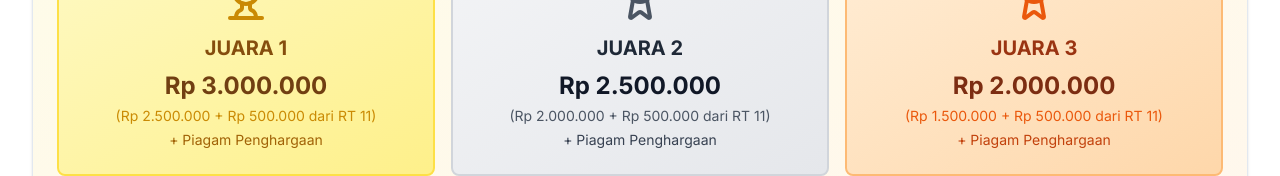
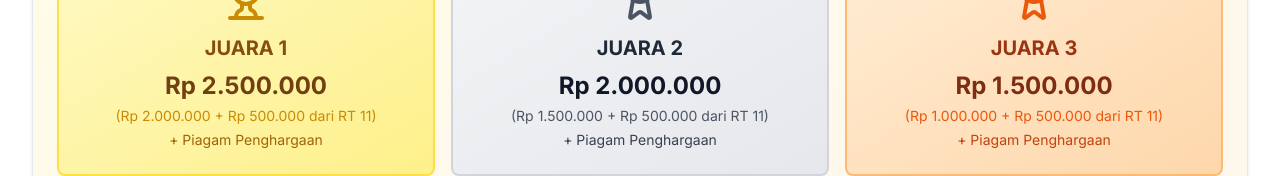
Before and after one commit to guntarion/rw9-17an2025, a Next.js app: page /lomba in a window 1280 px wide. Shown: the part 2727-2903 px from the top of the page. Built offline with nearby package versions, Linux system fonts and the light colour scheme.

Commit message:
Update bilangan lomba lingkungan hidup

```diff
--- a/src/components/lomba/LombaLingkungan.tsx
+++ b/src/components/lomba/LombaLingkungan.tsx
@@ -75,7 +75,7 @@ export default function LombaLingkungan() {
         <Card className="text-center">
           <CardContent className="p-4">
             <Trophy className="w-8 h-8 text-yellow-600 mx-auto mb-2" />
-            <div className="text-2xl font-bold text-yellow-600">Rp 7,5M</div>
+            <div className="text-2xl font-bold text-yellow-600">Rp 6M</div>
             <div className="text-sm text-gray-600">Total Hadiah</div>
           </CardContent>
         </Card>
@@ -277,22 +277,22 @@ export default function LombaLingkungan() {
             <div className="text-center p-6 bg-gradient-to-br from-yellow-100 to-yellow-200 rounded-lg border-2 border-yellow-300">
               <Trophy className="w-12 h-12 text-yellow-600 mx-auto mb-3" />
               <div className="text-xl font-bold text-yellow-800">JUARA 1</div>
-              <div className="text-2xl font-bold text-yellow-900 mt-2">Rp 3.000.000</div>
-              <div className="text-sm text-yellow-600 mt-1">(Rp 2.500.000 + Rp 500.000 dari RT 11)</div>
+              <div className="text-2xl font-bold text-yellow-900 mt-2">Rp 2.500.000</div>
+              <div className="text-sm text-yellow-600 mt-1">(Rp 2.000.000 + Rp 500.000 dari RT 11)</div>
               <div className="text-sm text-yellow-700 mt-1">+ Piagam Penghargaan</div>
             </div>
             <div className="text-center p-6 bg-gradient-to-br from-gray-100 to-gray-200 rounded-lg border-2 border-gray-300">
               <Award className="w-12 h-12 text-gray-600 mx-auto mb-3" />
               <div className="text-xl font-bold text-gray-800">JUARA 2</div>
-              <div className="text-2xl font-bold text-gray-900 mt-2">Rp 2.500.000</div>
-              <div className="text-sm text-gray-600 mt-1">(Rp 2.000.000 + Rp 500.000 dari RT 11)</div>
+              <div className="text-2xl font-bold text-gray-900 mt-2">Rp 2.000.000</div>
+              <div className="text-sm text-gray-600 mt-1">(Rp 1.500.000 + Rp 500.000 dari RT 11)</div>
               <div className="text-sm text-gray-700 mt-1">+ Piagam Penghargaan</div>
             </div>
             <div className="text-center p-6 bg-gradient-to-br from-orange-100 to-orange-200 rounded-lg border-2 border-orange-300">
               <Award className="w-12 h-12 text-orange-600 mx-auto mb-3" />
               <div className="text-xl font-bold text-orange-800">JUARA 3</div>
-              <div className="text-2xl font-bold text-orange-900 mt-2">Rp 2.000.000</div>
-              <div className="text-sm text-orange-600 mt-1">(Rp 1.500.000 + Rp 500.000 dari RT 11)</div>
+              <div className="text-2xl font-bold text-orange-900 mt-2">Rp 1.500.000</div>
+              <div className="text-sm text-orange-600 mt-1">(Rp 1.000.000 + Rp 500.000 dari RT 11)</div>
               <div className="text-sm text-orange-700 mt-1">+ Piagam Penghargaan</div>
             </div>
           </div>
--- a/src/data/faq.json
+++ b/src/data/faq.json
@@ -329,7 +329,7 @@
       "category": "competition",
       "lomba": "lingkungan",
       "question": "Berapa periode, jadwal penjurian, dan total hadiah Lomba Lingkungan Hidup?",
-      "answer": "Periode lomba: 1 Juli - 24 Agustus 2025 (55 hari). Penjurian serentak 24 Agustus 2025 pagi (08.00) dan sore (17.00). Pengumuman 31 Agustus 2025. Total hadiah Rp 7.500.000: Juara I Rp 3.000.000 (2.500.000 + bonus 500.000 dari RT 11), Juara II Rp 2.500.000 (2.000.000 + bonus 500.000), Juara III Rp 2.000.000 (1.500.000 + bonus 500.000). Semua pemenang mendapat piagam penghargaan.",
+      "answer": "Periode lomba: 1 Juli - 24 Agustus 2025 (55 hari). Penjurian serentak 24 Agustus 2025 pagi (08.00) dan sore (17.00). Pengumuman 31 Agustus 2025. Total hadiah Rp 6.000.000: Juara I Rp 3.000.000 (2.500.000 + bonus 500.000 dari RT 11), Juara II Rp 2.500.000 (2.000.000 + bonus 500.000), Juara III Rp 2.000.000 (1.500.000 + bonus 500.000). Semua pemenang mendapat piagam penghargaan.",
       "tags": ["lingkungan", "periode", "jadwal", "hadiah", "7.5-juta", "bonus-rt11"],
       "featured": true
     },
@@ -491,7 +491,7 @@
       "category": "competition",
       "lomba": "general",
       "question": "Berapa total hadiah keseluruhan untuk semua lomba?",
-      "answer": "Total hadiah semua lomba mencapai lebih dari Rp 16.000.000: Lingkungan Hidup (Rp 7.500.000), Jalan Sehat (Rp 4.500.000), Bazaar (Rp 3.000.000), dan Badminton (Rp 1.800.000). Belum termasuk doorprize malam puncak. Badminton menggunakan sistem 3 kategori terpisah yang memungkinkan RT meraih multiple hadiah.",
+      "answer": "Total hadiah semua lomba mencapai lebih dari Rp 16.000.000: Lingkungan Hidup (Rp 6.000.000), Jalan Sehat (Rp 4.500.000), Bazaar (Rp 3.000.000), dan Badminton (Rp 1.800.000). Belum termasuk doorprize malam puncak. Badminton menggunakan sistem 3 kategori terpisah yang memungkinkan RT meraih multiple hadiah.",
       "tags": ["hadiah", "total", "semua-lomba", "16-juta"],
       "featured": true
     },
```
